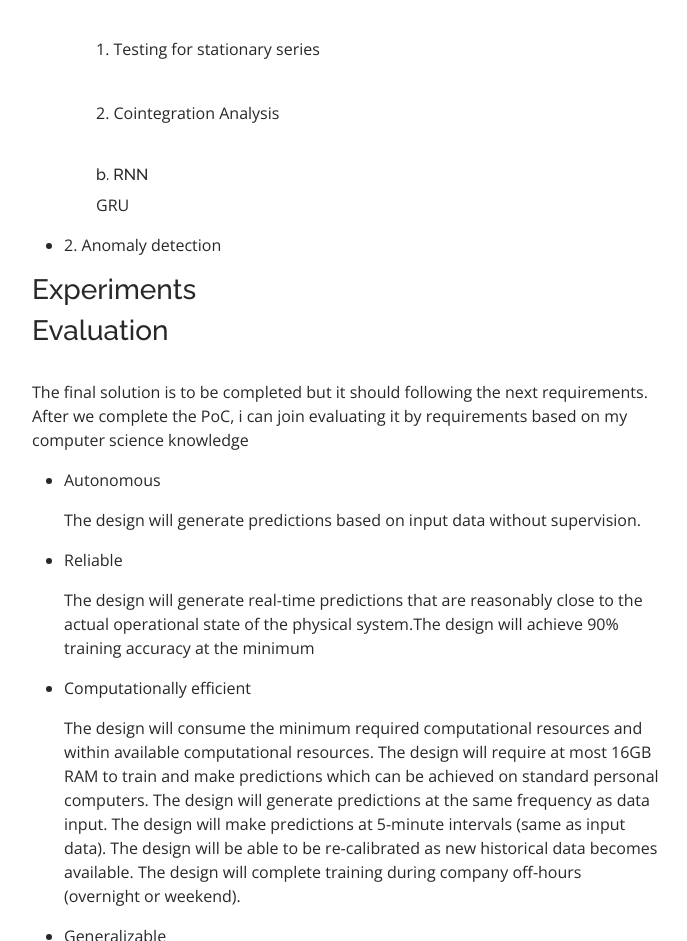
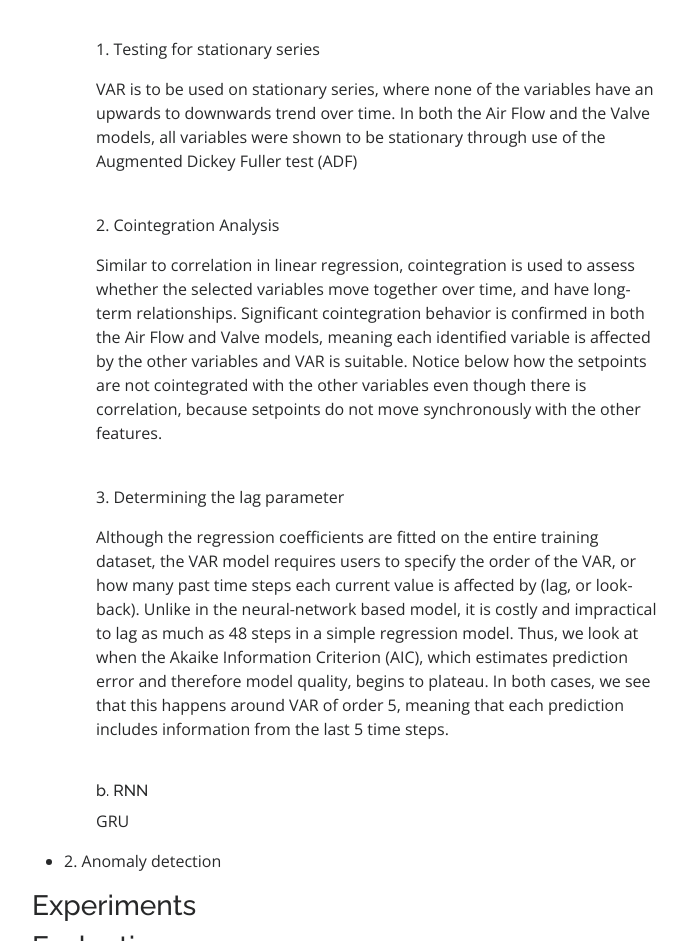
Before and after one commit to chuiyunjun/chuiyunjun.github.io, a plain HTML site: page portfolio-predictive-maintenance.html in a window 1280 px wide. Shown: the part 3066-4007 px from the top of the page, without its empty margins (280-967 px from the left). Drawn offline with nearby package versions, Linux system fonts and the light colour scheme.

Commit message:
update 490

```diff
--- a/portfolio-predictive-maintenance.html
+++ b/portfolio-predictive-maintenance.html
@@ -174,8 +174,14 @@
                      This regression model also allows for a multivariate output, which is useful if future iterations of the design include more than one output variable.</p>
                   <br/>
                   <p class="bold"> 1. Testing for stationary series</p>
+                  <p>VAR is to be used on stationary series, where none of the variables have an upwards to downwards trend over time. In both the Air Flow and the Valve models, all variables were shown to be stationary through use of the Augmented Dickey Fuller test (ADF)</p>
                   <br/>
-                  <p class="bold">2. Cointegration Analysis</p>
+                  <p class="bold"> 2. Cointegration Analysis</p>
+                  <p>Similar to correlation in linear regression, cointegration is used to assess whether the selected variables move together over time, and have long-term relationships. Significant cointegration behavior is confirmed in both the Air Flow and Valve models, meaning each identified variable is affected by the other variables and VAR is suitable. Notice below how the setpoints are not cointegrated with the other variables even though there is correlation, because setpoints do not move synchronously with the other features.
+                  </p>
+                  <br/>
+                  <p class="bold"> 3. Determining the lag parameter</p>
+                  <p>Although the regression coefficients are fitted on the entire training dataset, the VAR model requires users to specify the order of the VAR, or how many past time steps each current value is affected by (lag, or look-back). Unlike in the neural-network based model, it is costly and impractical to lag as much as 48 steps in a simple regression model. Thus, we look at when the Akaike Information Criterion (AIC), which estimates prediction error and therefore model quality, begins to plateau. In both cases, we see that this happens around VAR of order 5, meaning that each prediction includes information from the last 5 time steps.                   </p>
                   <br/>
                   <h6>b. RNN</h6>
                   <p>GRU</p>
```
